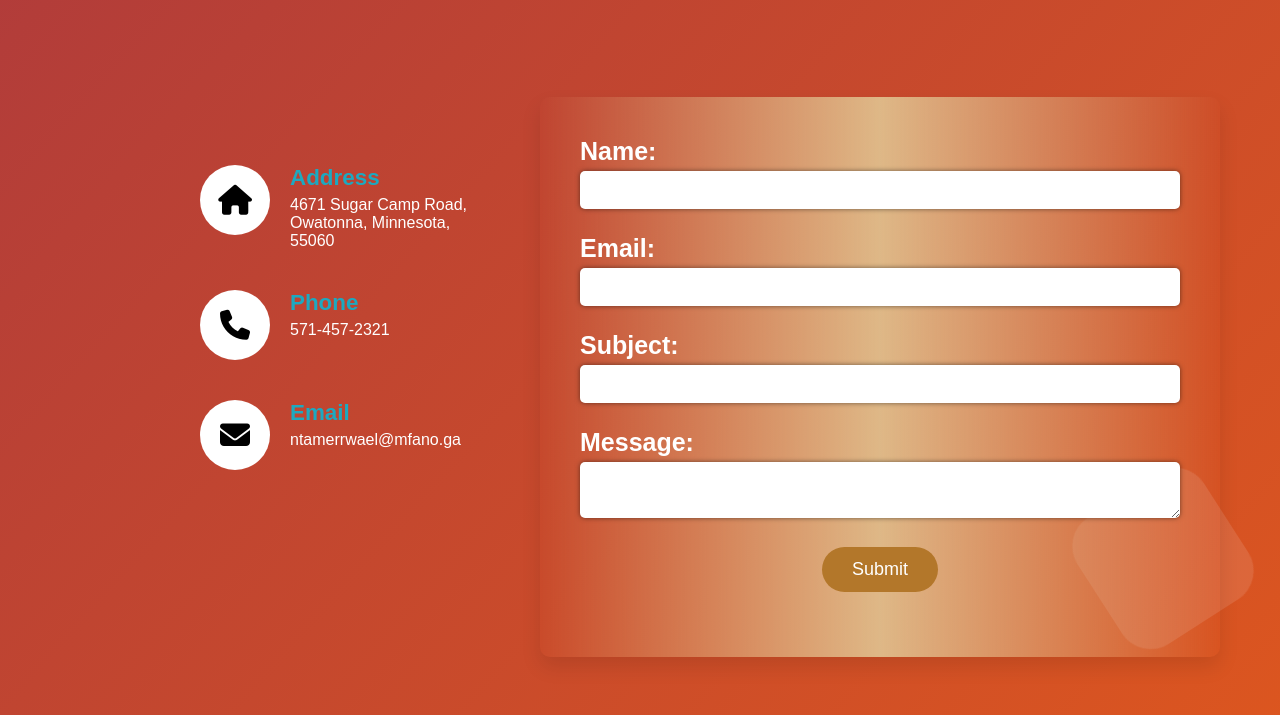
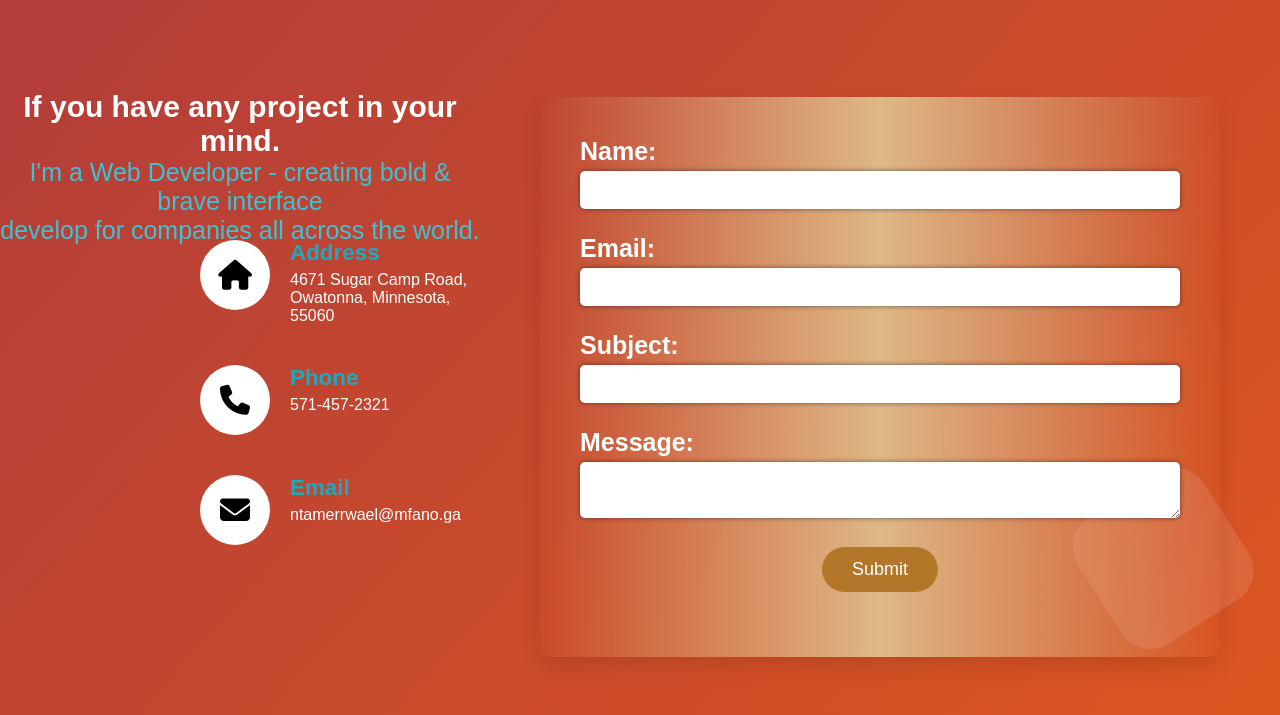
Before and after one commit to Udit-Naik/portfolio, a plain HTML site: page index.html in a window 1280 px wide. Shown: the part 4142-4857 px from the top of the page. Drawn offline with nearby package versions, Linux system fonts and the light colour scheme.

Commit message:
contact us add info

```diff
--- a/index.html
+++ b/index.html
@@ -30,7 +30,7 @@
                 </div>
                 <a href="#About Me" alt="ABOUT">ABOUT</a>
                 <a href="#SKILLS" alt="SKILLS">SKILLS</a>
-                <a href="#RESUME" alt="RESUME">RESUME</a>
+                <a href="UditResume.pdf"target="_blank" alt="RESUME">RESUME</a>
                 <a href="#Project" alt="PROJECT">PROJECT</a>
                 <a href="#contact us" alt="CONTACT">CONTACT</a>
             </div>
@@ -236,6 +236,10 @@
         <h1>contact us</h1>
       <div class="row">
         <div class="contact-info">
+            <div class="contact_infomation">
+                <h4>If you have any project in your mind.</h4>
+                <p>I'm a Web Developer - creating bold & brave interface<br> develop for companies all across the world.</p>
+            </div>
           <div class="contact-info-item">
             <div class="contact-info-icon">
               <i class="fas fa-home"></i>
--- a/style.css
+++ b/style.css
@@ -752,7 +752,16 @@ justify-content: space-between;
   margin-left: 200px;
   margin-bottom: 40px;
 }
-
+.contact_infomation{
+  height: 150px;
+    text-align: center;
+    font-size: 25px;
+    color: #3EC1D3;
+}
+.contact_infomation h4{
+  color:#fff;
+  font-size: 30px;
+}
 .contact-info-icon {
   height: 70px;
   width: 70px;
```
